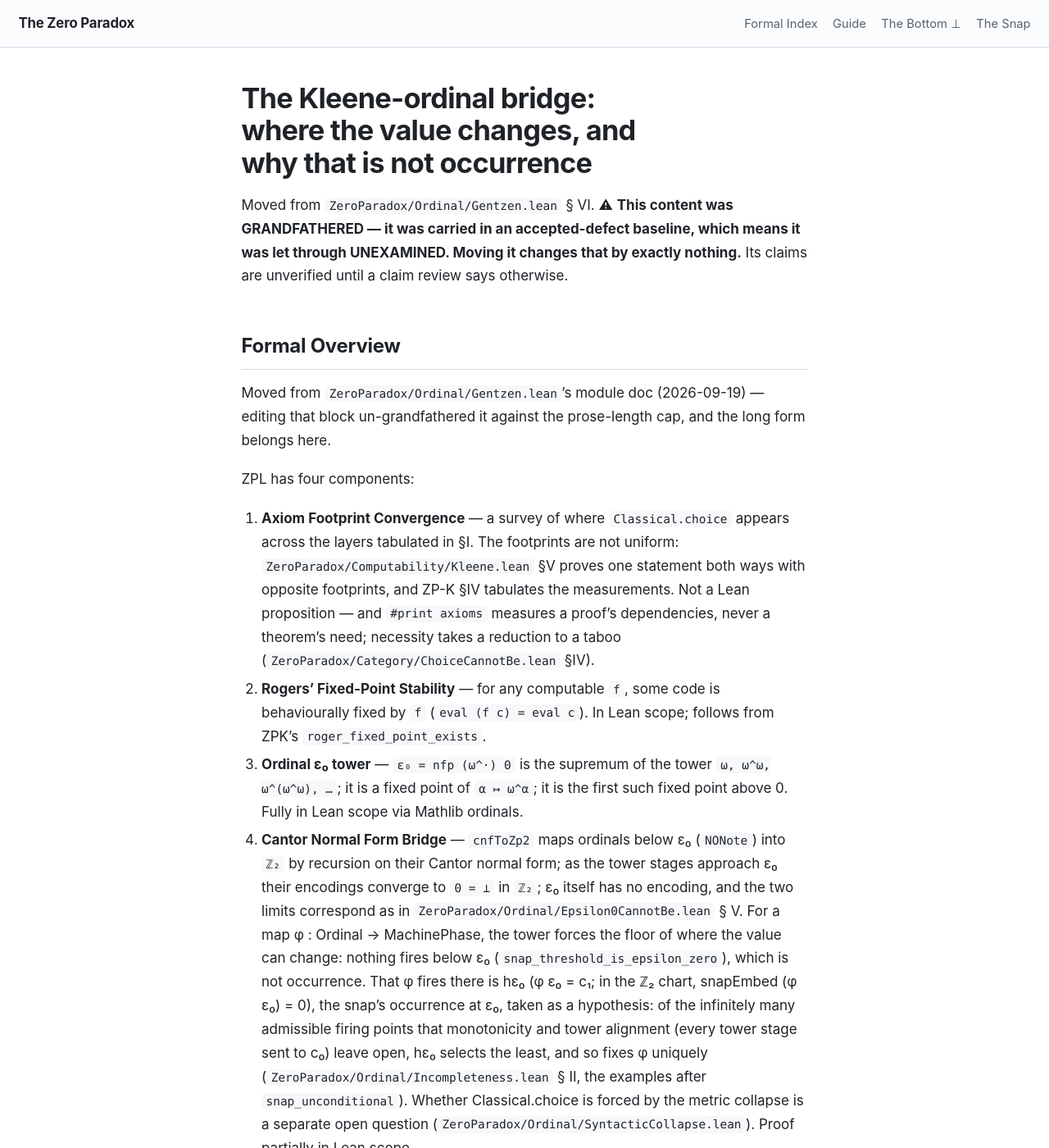
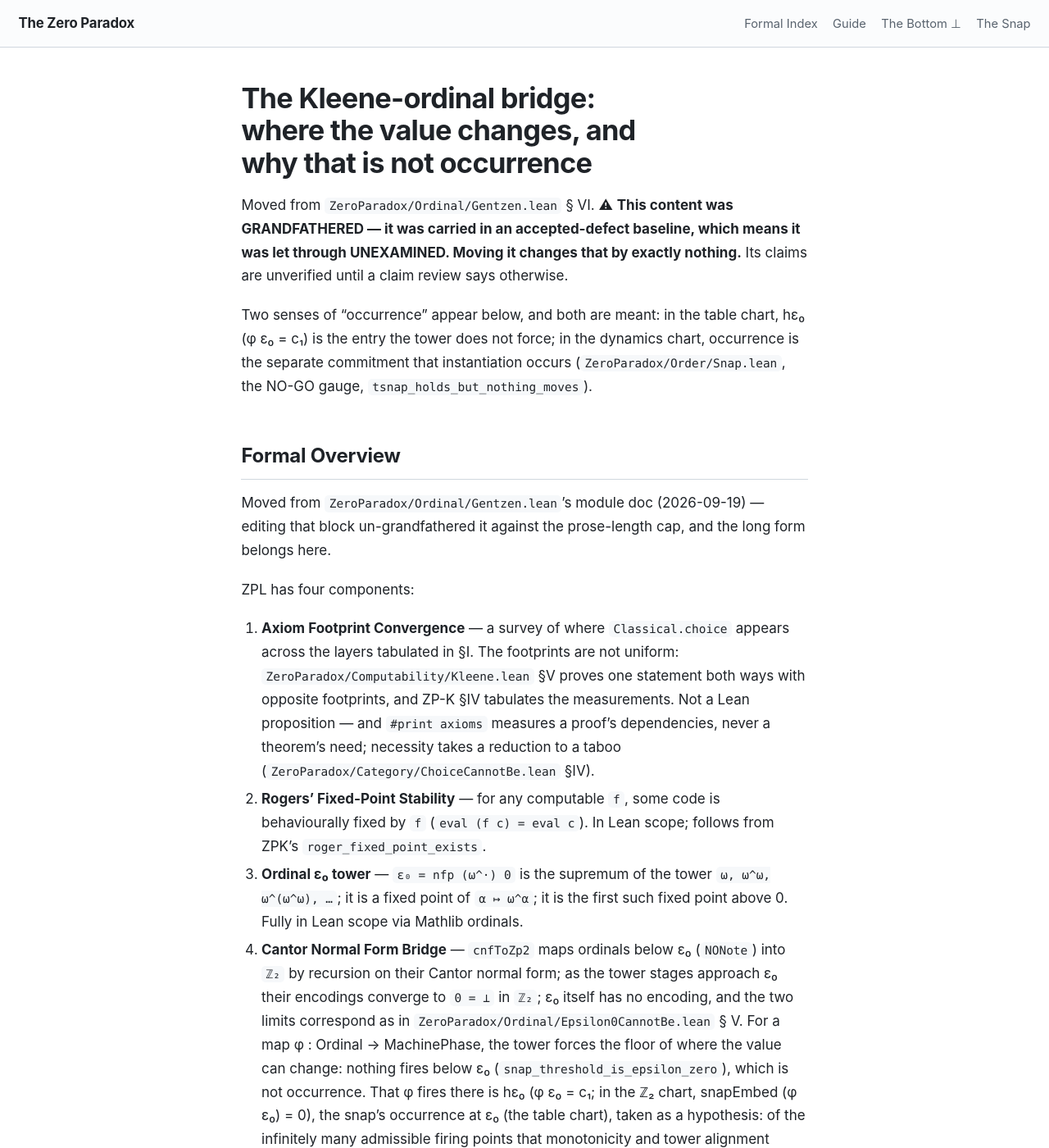
Before and after one commit to timbrigham/ZeroParadox, a Jekyll site: the page built from ZeroParadox/Ordinal/Gentzen.md, in a window 1280 px wide and 1400 px high. Shown: the whole window at 82% size. Built offline with Jekyll 4.4.1, drawn with Linux system fonts in a browser that asks for light colours; our own code applies the rules of GitHub Pages for plain Markdown files; some of the changed text lies outside the part shown.

Commit message:
Gate round 2 fixes: square-fails value check, ill-typed identity, occurrence senses
Per Tim's 2026-10-02 rulings, minimal and local:
- ED2-1/O2-1: ZP-L and ZP-M square-fails reason is now the value check (snapEmbed
  takes only 1 and 0; stage n >= 1 maps to 2^n, of valuation n >= 1, which is neither).
- ED2-2/O2-2: ZP-L companion remember box says only that the same ordinal carries both.
- ED2-3: ZP-L Bridge box 'What is not proved' is conditional on a ZPSemilattice
  structure on Z2.
- O2-3: CnfBridge.md item 3 scoped to stages n >= 1; the images reapproach 0.
- PA2-3/PA2-4: Epsilon0LeastFP.lean cites Corollary 1 to Theorem 4; the
  nfp_seed_successor_cell docstring names clause (B) plus the trivial endpoint.
- ED2-5: README and CLAIMS say the type-level identity is ill-typed, not open
  (cnf_bridge_type_boundary); the OQ-E2 row is unchanged.
- O8: Gentzen.md names the two senses of occurrence (table chart, dynamics chart).
ZP-L v1.22 / comp v1.16 and ZP-M v1.8 changelogs extended; PDFs rebuilt; register
tokens recomputed.

Co-Authored-By: Claude Opus 5.5 (1M context) <noreply@anthropic.com>
Claude-Session: https://claude.ai/code/session_01M7PxaZmdYwacRczCRPuVWC

```diff
--- a/ZeroParadox/Ordinal/Gentzen.md
+++ b/ZeroParadox/Ordinal/Gentzen.md
@@ -1,6 +1,8 @@
 # The Kleene-ordinal bridge: where the value changes, and why that is not occurrence
 
 Moved from `ZeroParadox/Ordinal/Gentzen.lean` § VI. ⚠ **This content was GRANDFATHERED — it was carried in an accepted-defect baseline, which means it was let through UNEXAMINED. Moving it changes that by exactly nothing.** Its claims are unverified until a claim review says otherwise.
+
+Two senses of "occurrence" appear below, and both are meant: in the table chart, hε₀ (φ ε₀ = c₁) is the entry the tower does not force; in the dynamics chart, occurrence is the separate commitment that instantiation occurs (`ZeroParadox/Order/Snap.lean`, the NO-GO gauge, `tsnap_holds_but_nothing_moves`).
 
 ## Formal Overview
 
@@ -27,7 +29,7 @@ ZPL has four components:
    `ZeroParadox/Ordinal/Epsilon0CannotBe.lean` § V. For a map φ : Ordinal → MachinePhase,
    the tower forces the floor of where the value can change: nothing fires below ε₀
    (`snap_threshold_is_epsilon_zero`), which is not occurrence. That φ fires there is
-   hε₀ (φ ε₀ = c₁; in the ℤ₂ chart, snapEmbed (φ ε₀) = 0), the snap's occurrence at ε₀,
+   hε₀ (φ ε₀ = c₁; in the ℤ₂ chart, snapEmbed (φ ε₀) = 0), the snap's occurrence at ε₀ (the table chart),
    taken as a hypothesis: of the infinitely many admissible firing points that monotonicity
    and tower alignment (every tower stage sent to c₀) leave open, hε₀ selects the least, and
    so fixes φ uniquely (`ZeroParadox/Ordinal/Incompleteness.lean` § II, the examples after
@@ -138,7 +140,7 @@ The hypothesis
 encodes that ordinal fixed points of ω^· (the ordinal analogues of Kleene fixed points)
 map to the snap state c₁. Under this hypothesis, combined with monotonicity (hmono) and
 tower alignment (h0), φ is forced to take the value c₁ at ε₀ and at no smaller ordinal — a statement
-about WHERE the value changes, not that anything occurs:
+about WHERE the value changes, not that anything occurs (the dynamics chart):
   - every ordinal below ε₀ maps to c₀ (snap_threshold_is_epsilon_zero)
   - ε₀ maps to c₁ (epsilonZero_fixedPoint + hfp)
   - ε₀ is the minimal ordinal assigned c₁ (from the two above)
```
Also changed, not shown: CLAIMS.md (+1 -1 lines), README.md (+1 -1 lines), ZeroParadox/Ordinal/CnfBridge.md (+2 -2 lines), register.md (+2 -2 lines), scripts/build_zpl.py (+5 -5 lines), scripts/build_zpl_companion.py (+2 -4 lines), scripts/build_zpm.py (+4 -4 lines), 4 other files.
